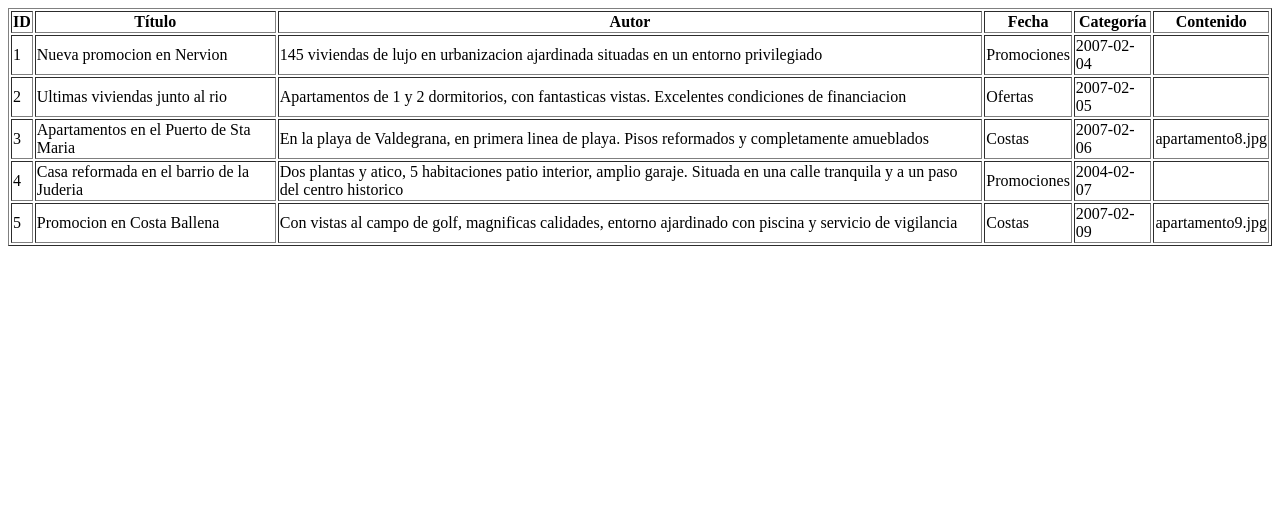
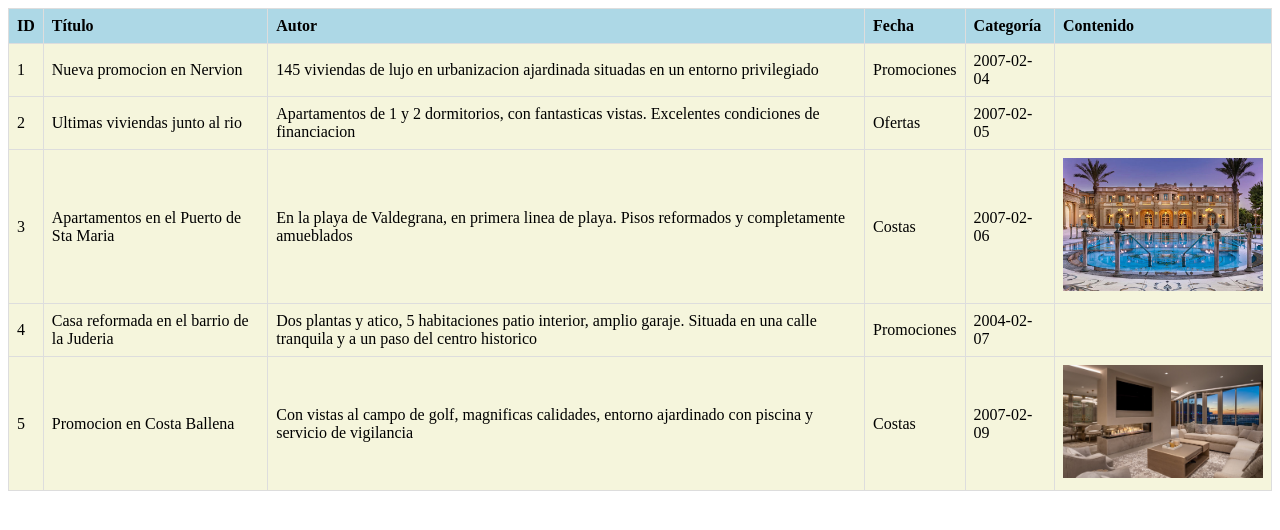
Before and after one commit to Anibalpaezz/Desarrollo-Entorno-Servidor, a PHP site: page /consulta_noticias.php in a window 1280 px wide. Shown: the top 530 px of the page. Run offline with PHP 8.4, Linux system fonts and the light colour scheme; data comes from the database, SQL or seed files in the repository; both versions use the stored data as it was after the commit.

Commit message:
Update Hoja11

```diff
--- a/Hoja11/consulta_noticias.php
+++ b/Hoja11/consulta_noticias.php
@@ -1,5 +1,6 @@
 <?php
     include("conectar.php");
+    include("estilos.html");
 
     $consulta = "SELECT * FROM noticias";
     if ($resultado = mysqli_query($conexion, $consulta)) {
@@ -13,7 +14,7 @@
             echo "<td>$fila[2]</td>";
             echo "<td>$fila[3]</td>";
             echo "<td>$fila[4]</td>";
-            echo "<td>$fila[5]</td>";
+            echo "<td><img src='$fila[5]'></td>";
             echo "</tr>";
         }
 
--- /dev/null
+++ b/Hoja11/estilos.html
@@ -0,0 +1,32 @@
+<!DOCTYPE html>
+<html lang="en">
+<head>
+    <meta charset="UTF-8">
+    <meta name="viewport" content="width=device-width, initial-scale=1.0">
+    <style>
+        table {
+            border-collapse: collapse;
+            width: 100%;
+        }
+
+        th, td {
+            border: 1px solid #dddddd;
+            text-align: left;
+            padding: 8px;
+        }
+
+        th {
+            background-color: #ADD8E6;
+        }
+
+        td {
+            background-color: #F5F5DC;
+        }
+
+        img {
+            width: 200px;
+        }
+    </style>
+</head>
+
+</html>
```
Also changed, not shown: Hoja11/bd.sql (+37 -3 lines), Hoja11/apartamento8.jpg (added), Hoja11/apartamento9.jpg (added).
